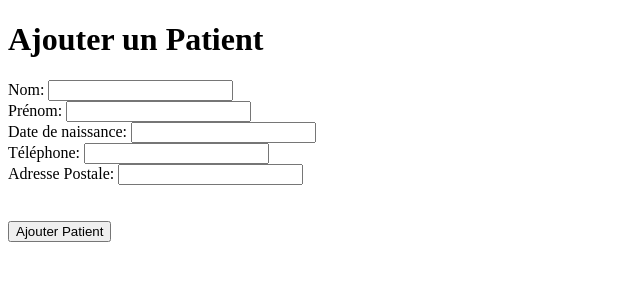
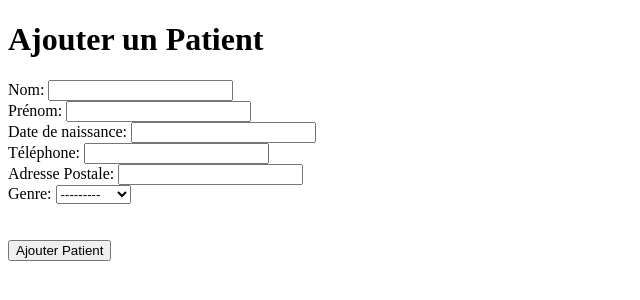
Before and after one commit to Ramskyii/Projet_SI_Django, a Django app: page /ajouter_patient/ in a window 1280 px wide. Shown: the top 300 px of the page, without its empty margins (0-640 px from the left). Run offline with Django 5.2, Linux system fonts and the light colour scheme.

Commit message:
checkpoint2

```diff
--- a/Projet/app1/models.py
+++ b/Projet/app1/models.py
@@ -8,7 +8,11 @@ class Patient(models.Model) :
     DateNaissance = models.DateField()
     Telephone_P = models.CharField(max_length = 10, help_text = 'Entrez un numero de telephone valable svp')
     Adresse_P = models.CharField(max_length = 50)
-
+    choix_genre = [
+        ('M', 'Masculin'),
+        ('F', 'Feminin'),
+    ]
+    Genre = models.CharField(max_length = 1,choices = choix_genre)
 
 class Medecin(models.Model) :
     Num_M = models.AutoField(primary_key=True)
--- a/Projet/app1/templates/ajouter_patient.html
+++ b/Projet/app1/templates/ajouter_patient.html
@@ -36,6 +36,11 @@
         <label for="{{ form.Telephone_M.id_for_label }}">Adresse Postale:</label>
         {{ form.Adresse_P}}
     </div>
+
+    <div class="form-group">
+        <label for="{{ form.Telephone_M.id_for_label }}">Genre:</label>
+        {{ form.Genre}}
+    </div>
     <br><br>
     <button type="submit">Ajouter Patient</button>
 </form>
```
Also changed, not shown: Projet/app1/migrations/0003_patient_genre.py (added), Projet/db.sqlite3.
